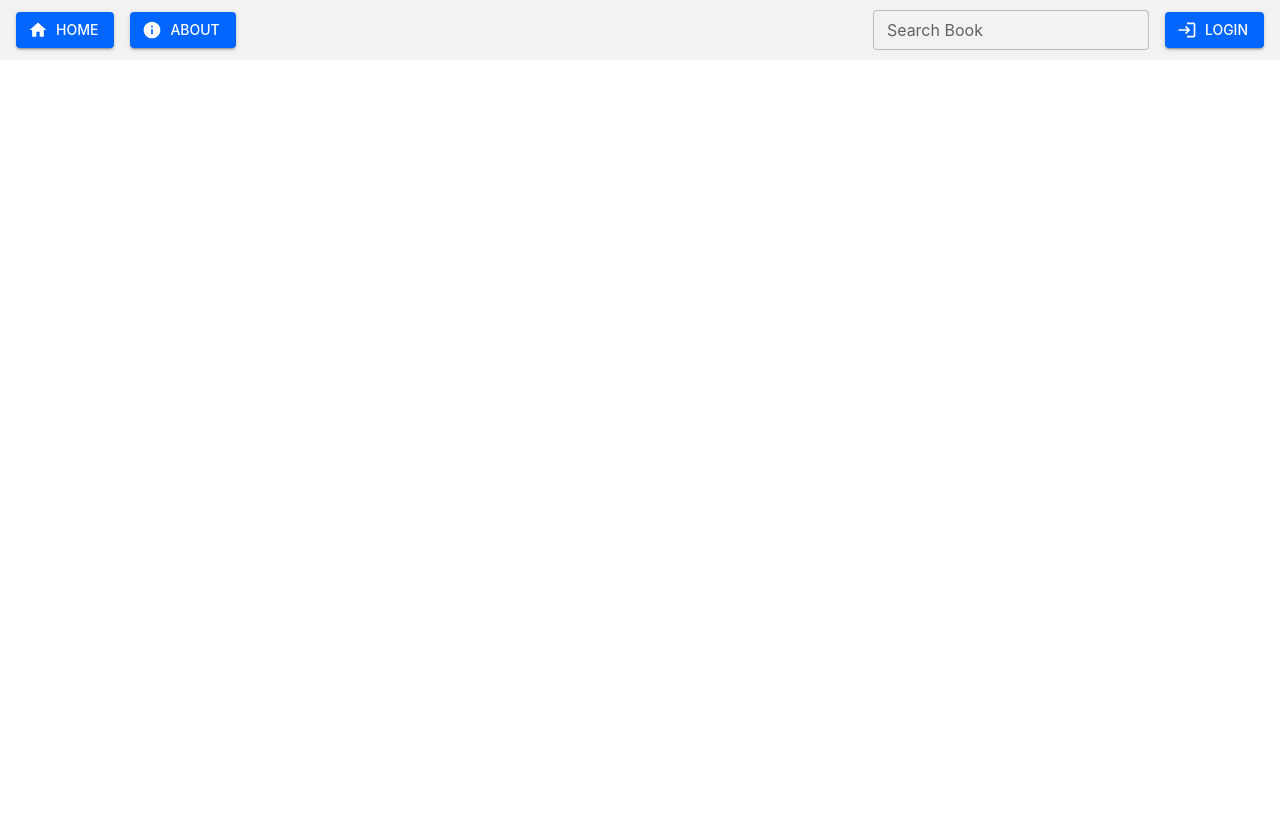
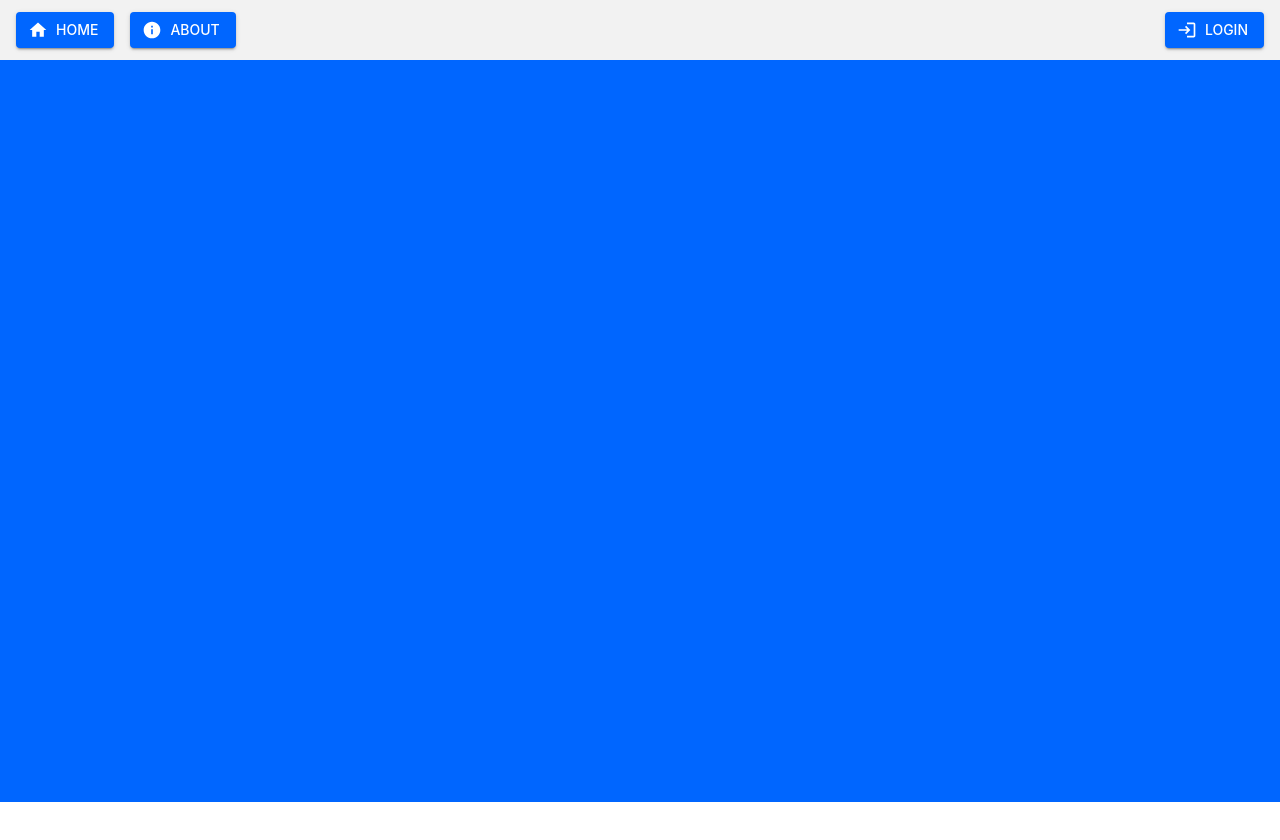
Before and after one commit to vanthan04/SE104_FE, a React (Create React App) app: page /home in a window 1280 px wide. Shown: the top 840 px of the page. Before the commit the page ends 800 px from the top, so only its background shows below. Built offline with nearby package versions, Linux system fonts and the light colour scheme.

Commit message:
Add Router

```diff
--- a/package.json
+++ b/package.json
@@ -14,6 +14,7 @@
     "axios": "^1.6.7",
     "react": "^18.2.0",
     "react-dom": "^18.2.0",
+    "react-router-dom": "^6.23.0",
     "react-scripts": "5.0.1",
     "styled-components": "^6.1.9",
     "web-vitals": "^2.1.4"
--- a/src/App.js
+++ b/src/App.js
@@ -1,12 +1,15 @@
 import { Box } from "@mui/material";
-import DashBar from "./components/DashBar";
-import Home from "./pages/Home";
-import LoginForm from "./pages/Authentication/Login";
-
+import AppBar from "./components/AppBar";
+import { Outlet } from "react-router-dom";
 function App() {
   return (
     <Box>
-      <Home/>
+      <Box>
+        <AppBar/>
+      </Box>
+      <Box>
+        <Outlet/>
+      </Box>
     </Box>
 
   );
--- a/src/components/AppBar/index.js
+++ b/src/components/AppBar/index.js
@@ -4,6 +4,7 @@ import HomeIcon from '@mui/icons-material/Home';
 import InfoIcon from '@mui/icons-material/Info';
 import TextField from '@mui/material/TextField';
 import LoginIcon from '@mui/icons-material/Login';
+import { Link } from 'react-router-dom';
 
 function AppBar() {
   return (
@@ -14,23 +15,38 @@ function AppBar() {
       display: 'flex',
       justifyContent: 'space-between',
       px: 2,
-      backgroundColor:'primary.light'
+      backgroundColor: 'primary.light'
     }}>
       <Box sx={{
         display: 'flex',
         alignItems: 'center',
         gap: 2
       }}>
-        <Button id='basic-button-home' variant='contained' startIcon={<HomeIcon />}>Home</Button>
-        <Button id='basic-button-about' variant='contained' startIcon={<InfoIcon />}>About</Button>
+        <Button
+          id='basic-button-home'
+          variant='contained'
+          startIcon={<HomeIcon />}>
+          <Link to='/'>Home</Link>
+        </Button>
+        <Button
+          id='basic-button-about'
+          variant='contained'
+          startIcon={<InfoIcon />}>
+          <Link to='/about'>About</Link>
+        </Button>
       </Box>
       <Box sx={{
         display: 'flex',
         alignItems: 'center',
         gap: 2
       }}>
-        <TextField id="search-basic" label="Search Book" variant="outlined" size='small'/>
-        <Button id='basic-button-login' variant='contained' startIcon={<LoginIcon />}>Login</Button>
+        {/* <TextField id="search-basic" label="Search Book" variant="outlined" size='small'/> */}
+        <Button
+          id='basic-button-login'
+          variant='contained'
+          startIcon={<LoginIcon />}>
+            <Link to='login'>Login</Link>
+          </Button>
       </Box>
     </Box>
   )
--- a/src/index.js
+++ b/src/index.js
@@ -4,6 +4,10 @@ import CssBaseline from '@mui/material/CssBaseline';
 import { ThemeProvider } from '@mui/material/styles';
 import App from './App';
 import theme from './pages/theme';
+import { BrowserRouter, Route, Routes } from 'react-router-dom';
+import Home from './pages/HomeContent';
+import LoginForm from './pages/Authentication/Login';
+import HomeContent from './pages/HomeContent';
 
 const rootElement = document.getElementById('root');
 const root = ReactDOM.createRoot(rootElement);
@@ -12,6 +16,13 @@ root.render(
   <ThemeProvider theme={theme}>
     {/* CssBaseline kickstart an elegant, consistent, and simple baseline to build upon. */}
     <CssBaseline />
-    <App />
+    <BrowserRouter>
+      <Routes>
+        <Route path='/' element={<App />} >
+          <Route path='/home' element={<HomeContent />} />
+          <Route path='/login' element={<LoginForm />} />
+        </Route>
+      </Routes>
+    </BrowserRouter>
   </ThemeProvider>,
 );
--- a/src/pages/Authentication/Login.js
+++ b/src/pages/Authentication/Login.js
@@ -1,5 +1,6 @@
 import { Box, Container, TextField, Typography, Button } from '@mui/material'
 import React, { useState } from 'react'
+import ApiUser from '../../untils/api/user'
 
 const LoginForm = () => {
      const [data, setData] = useState({
@@ -14,13 +15,26 @@ const LoginForm = () => {
           })
      }
 
-     const handleSubmit = (event) => {
+     const handleSubmit = async (event) => {
           event.preventDefault();
           if (!username || !password) {
                alert('Username/Password is required')
                return
           }
-          console.log(data)
+          try {
+               // Gọi phương thức postLogin từ ApiUser với đường dẫn và dữ liệu đăng nhập
+               const response = await ApiUser.postLogin('', {
+                   data: {
+                       username: username,
+                       password: password
+                   }
+               });
+               console.log('Kết quả:', response);
+               // Xử lý kết quả tại đây, ví dụ: chuyển hướng người dùng nếu đăng nhập thành công
+           } catch (error) {
+               console.error('Đã xảy ra lỗi khi đăng nhập:', error);
+               // Xử lý lỗi tại đây, ví dụ: hiển thị thông báo lỗi cho người dùng
+           }
      }
      return (
           <Container
--- a/src/pages/BoardContent/index.js
+++ b/src/pages/BoardContent/index.js
@@ -5,7 +5,7 @@ function BoardContent() {
      return (
           <Box
                sx={{
-                    backgroundColor: 'primary.light',
+                    backgroundColor: 'primary.main',
                     height: 'calc(100vh - 58px)',
                     width: '100%',
                     backgroundImage: 'uit_background.jpg'
--- a/src/pages/Home/index.js
+++ /dev/null
@@ -1,16 +0,0 @@
-import React from 'react'
-import { Box, Container } from '@mui/material'
-import AppBar from '../../components/AppBar'
-import DashBar from '../../components/DashBar'
-function Home() {
-  return (
-    <Container disableGutters maxWidth='flex'
-      sx={{ height: '100vh' }}>
-      <AppBar />
-      {/* <DashBar /> */}
-      {/* <LoginForm/> */}
-    </Container>
-  )
-}
-
-export default Home
--- /dev/null
+++ b/src/pages/HomeContent/index.js
@@ -0,0 +1,14 @@
+import React from 'react'
+import { Container } from '@mui/material'
+import AppBar from '../../components/AppBar'
+import BoardContent from '../BoardContent'
+function HomeContent() {
+  return (
+    <Container disableGutters maxWidth='flex'
+      sx={{ height: '100vh' }}>
+      <BoardContent/>
+    </Container>
+  )
+}
+
+export default HomeContent
--- a/src/pages/theme.js
+++ b/src/pages/theme.js
@@ -29,6 +29,26 @@ const theme = createTheme({
                '"Segoe UI Symbol"',
           ].join(','),
      },
+     components: {
+          // Assuming you're using MUI v5 you might need to adjust this if using a different version
+          MuiLink: { // If using the MuiLink component
+               styleOverrides: {
+                    root: {
+                         textDecoration: 'none',
+                         color: 'inherit', // Ensure links inherit color from their parent
+                    },
+               },
+          },
+          // Or for all anchor elements globally, use the following:
+          MuiCssBaseline: {
+               styleOverrides: {
+                    a: { // Target anchor tags globally
+                         textDecoration: 'none',
+                         color: 'inherit', // Use the inherit keyword to use the parent's text color
+                    },
+               },
+          },
+     },
 });
 
 export default theme;
```
Also changed, not shown: 1 other file (tests, documents, lock files or other folders).
